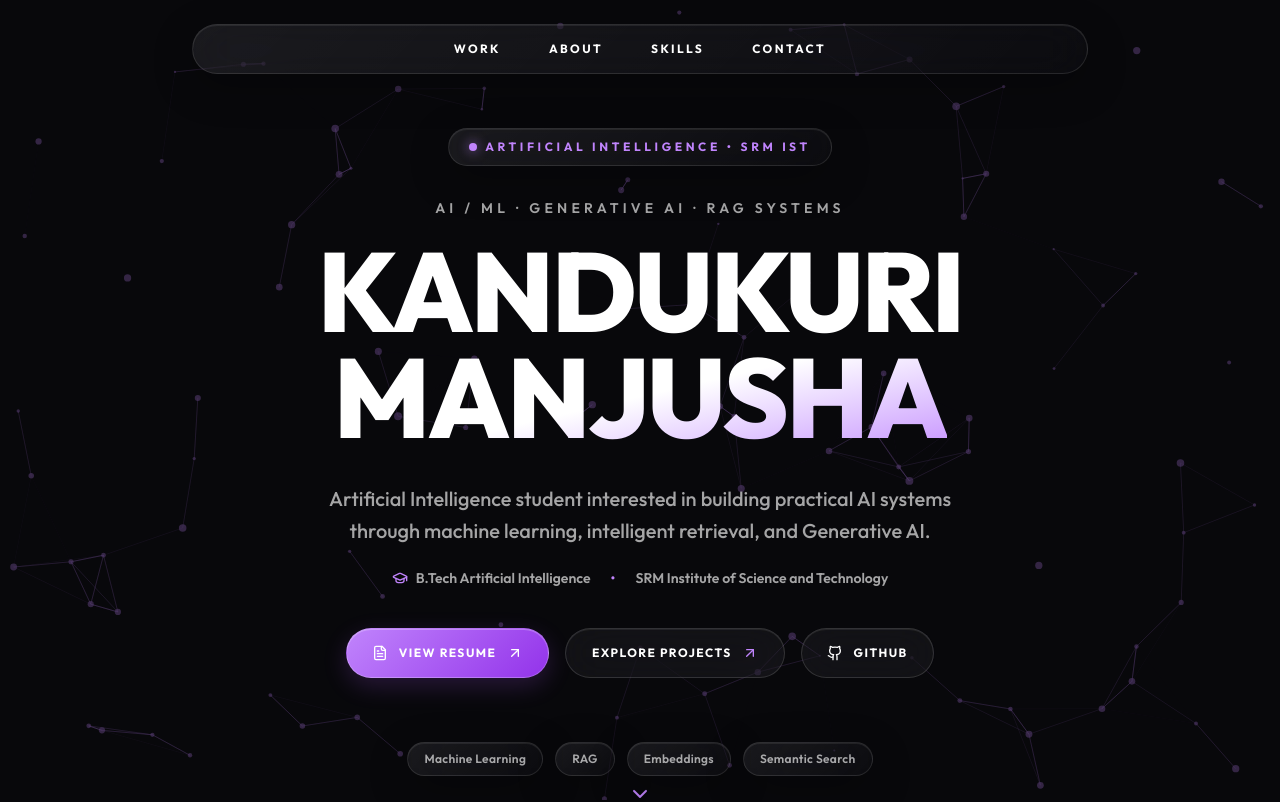
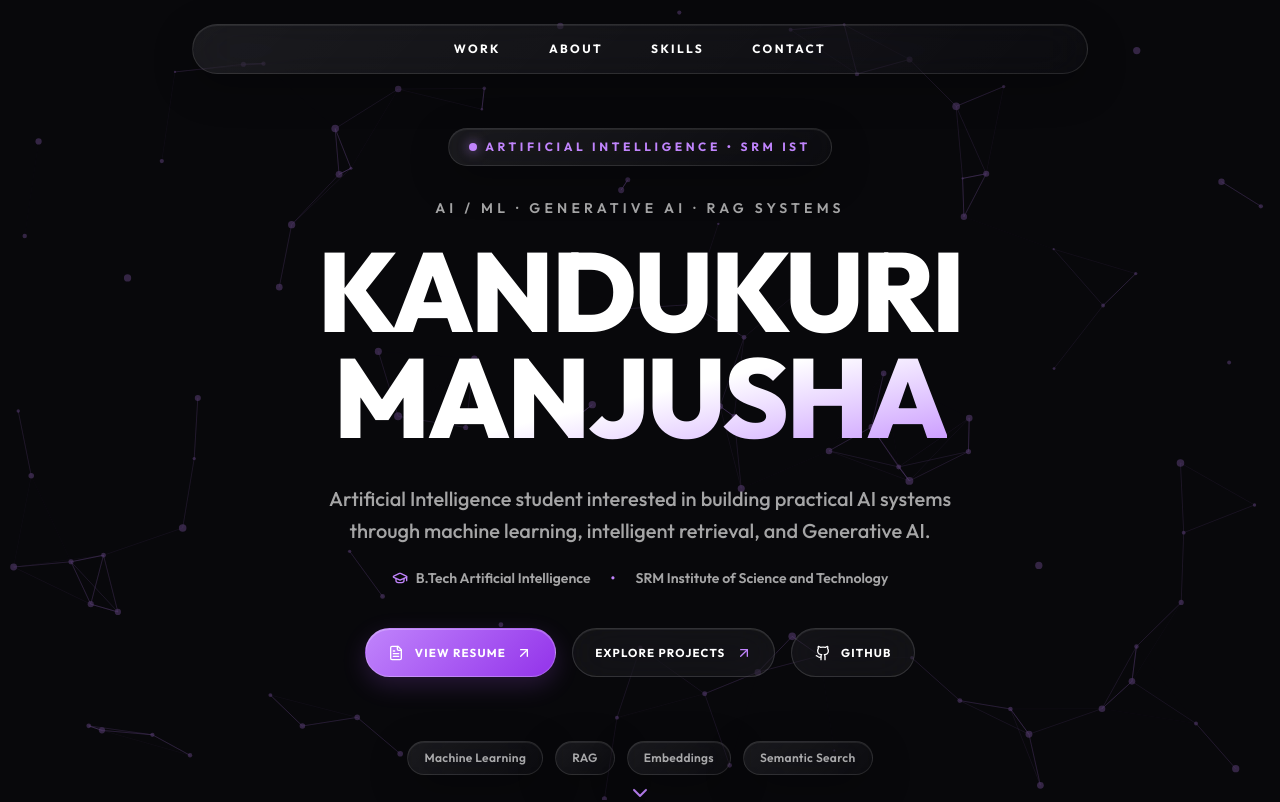
Before and after one commit to kandukurimanjushareddy/Manjusha1, a React (Vite) app: page / in a window 1280 px wide. Shown: the top 802 px of the page. Built offline with nearby package versions, Linux system fonts and the light colour scheme.

Commit message:
Update index.css

```diff
--- a/src/index.css
+++ b/src/index.css
@@ -93,7 +93,7 @@
     align-items: center;
     justify-content: center;
     gap: 0.65rem;
-    padding: 0.95rem 1.6rem;
+    padding: 0.95rem 1.4rem;
     border-radius: 9999px;
     background: linear-gradient(135deg, #c084fc, #9333ea);
     color: white;
@@ -102,8 +102,8 @@
       inset 0 1px 0 rgba(255, 255, 255, 0.25),
       0 8px 24px rgba(168, 85, 247, 0.2);
     font-weight: 700;
-    font-size: 0.75rem;
-    letter-spacing: 0.12em;
+    font-size: 0.72rem;
+    letter-spacing: 0.1em;
     text-transform: uppercase;
     transition: all 250ms ease;
   }
@@ -120,7 +120,7 @@
     align-items: center;
     justify-content: center;
     gap: 0.65rem;
-    padding: 0.95rem 1.6rem;
+    padding: 0.95rem 1.4rem;
     border-radius: 9999px;
     background: rgba(255, 255, 255, 0.045);
     backdrop-filter: blur(20px) saturate(150%);
@@ -129,8 +129,8 @@
     box-shadow: inset 0 1px 0 rgba(255, 255, 255, 0.08);
     color: white;
     font-weight: 700;
-    font-size: 0.75rem;
-    letter-spacing: 0.12em;
+    font-size: 0.72rem;
+    letter-spacing: 0.1em;
     text-transform: uppercase;
     transition: all 250ms ease;
   }
@@ -151,6 +151,17 @@ canvas {
   touch-action: none;
 }
 
+input,
+textarea {
+  color-scheme: dark;
+}
+
+@media (max-width: 640px) {
+  html {
+    scroll-padding-top: 90px;
+  }
+}
+
 @media (prefers-reduced-motion: reduce) {
   html {
     scroll-behavior: auto;
```
